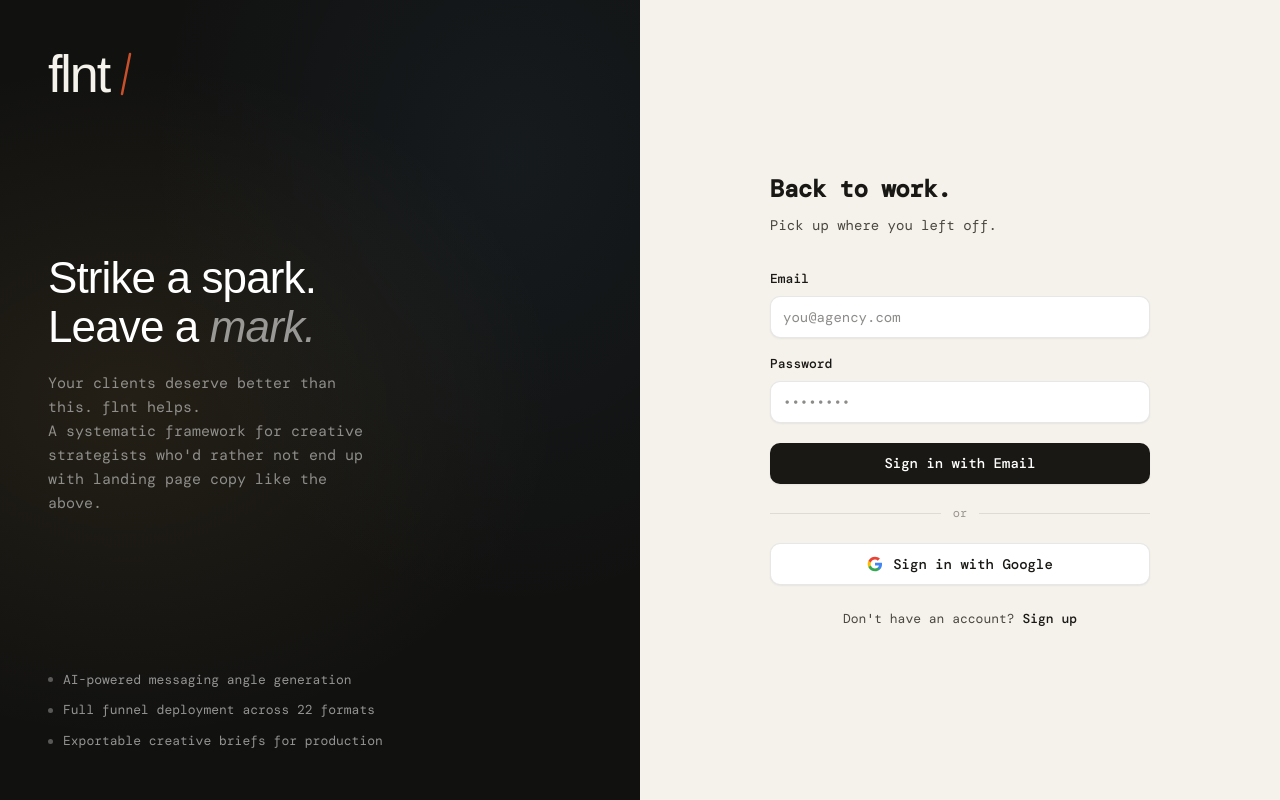
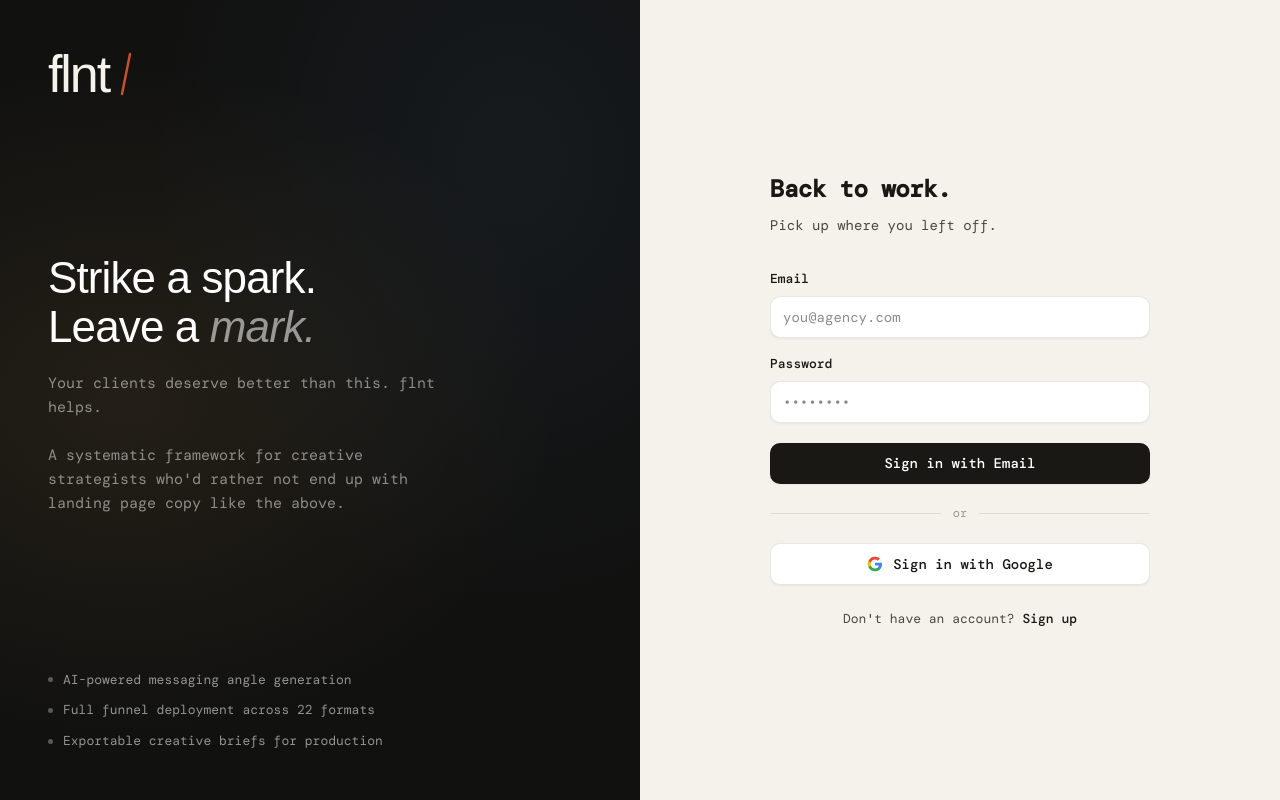
Before and after one commit to fableinho/creative-strategy-engine, a Next.js app: page /login in a window 1280 px wide. Built offline with nearby package versions, Linux system fonts and the light colour scheme; a web font is replaced by a local one.

Commit message:
Update page.tsx

```diff
--- a/src/app/(auth)/login/page.tsx
+++ b/src/app/(auth)/login/page.tsx
@@ -92,8 +92,8 @@ export default function LoginPage() {
             Strike a spark.<br />
             Leave a {" "}<em style={{ fontStyle: "italic", color: "rgba(255,255,255,.55)" }}>mark.</em>
           </h1>
-          <p style={{ fontSize: 15, color: "rgba(255,255,255,.5)", lineHeight: 1.6, maxWidth: 320 }}>
-            Your clients deserve better than this. flnt helps.<br />
+          <p style={{ fontSize: 15, color: "rgba(255,255,255,.5)", lineHeight: 1.6, maxWidth: 420 }}>
+            Your clients deserve better than this. flnt helps.<br /><br />
             A systematic framework for creative strategists who'd rather not end up with landing page copy like the above.
           </p>
         </div>
```
